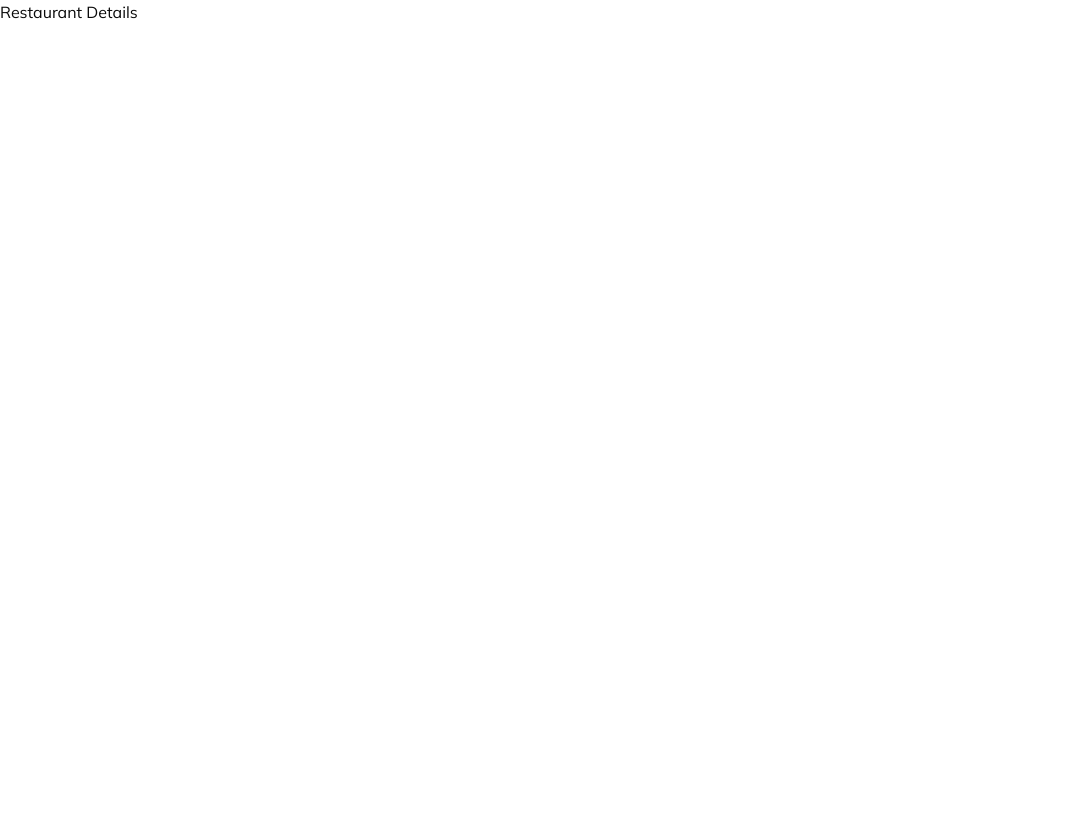
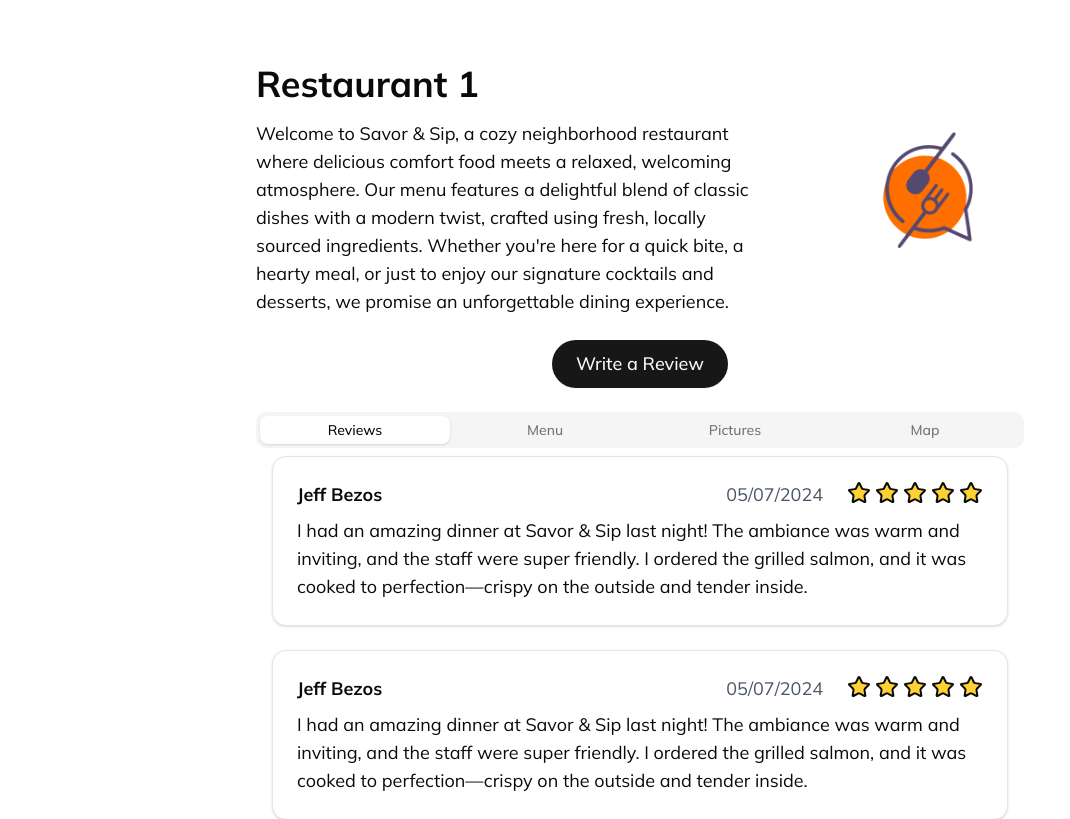
Before and after one commit to ArnoldStrdy/Can-We-Cook, a React (Vite) app: page /restaurant/1 in a window 1280 px wide. Shown: the top 819 px of the page, without its empty margins (0-1070 px from the left). Built offline with nearby package versions, Linux system fonts and the light colour scheme.

Commit message:
Added restaurant reviews tab (in progress)

```diff
--- a/package.json
+++ b/package.json
@@ -12,6 +12,7 @@
   "dependencies": {
     "@google/generative-ai": "^0.24.0",
     "@radix-ui/react-slot": "^1.1.2",
+    "@radix-ui/react-tabs": "^1.1.3",
     "@tailwindcss/vite": "^4.0.12",
     "class-variance-authority": "^0.7.1",
     "clsx": "^2.1.1",
--- /dev/null
+++ b/src/components/ui/card.tsx
@@ -0,0 +1,68 @@
+import * as React from "react"
+
+import { cn } from "@/lib/utils"
+
+function Card({ className, ...props }: React.ComponentProps<"div">) {
+  return (
+    <div
+      data-slot="card"
+      className={cn(
+        "bg-card text-card-foreground flex flex-col gap-6 rounded-xl border py-6 shadow-sm",
+        className
+      )}
+      {...props}
+    />
+  )
+}
+
+function CardHeader({ className, ...props }: React.ComponentProps<"div">) {
+  return (
+    <div
+      data-slot="card-header"
+      className={cn("flex flex-col gap-1.5 px-6", className)}
+      {...props}
+    />
+  )
+}
+
+function CardTitle({ className, ...props }: React.ComponentProps<"div">) {
+  return (
+    <div
+      data-slot="card-title"
+      className={cn("leading-none font-semibold", className)}
+      {...props}
+    />
+  )
+}
+
+function CardDescription({ className, ...props }: React.ComponentProps<"div">) {
+  return (
+    <div
+      data-slot="card-description"
+      className={cn("text-muted-foreground text-sm", className)}
+      {...props}
+    />
+  )
+}
+
+function CardContent({ className, ...props }: React.ComponentProps<"div">) {
+  return (
+    <div
+      data-slot="card-content"
+      className={cn("px-6", className)}
+      {...props}
+    />
+  )
+}
+
+function CardFooter({ className, ...props }: React.ComponentProps<"div">) {
+  return (
+    <div
+      data-slot="card-footer"
+      className={cn("flex items-center px-6", className)}
+      {...props}
+    />
+  )
+}
+
+export { Card, CardHeader, CardFooter, CardTitle, CardDescription, CardContent }
--- /dev/null
+++ b/src/components/ui/ratings.tsx
@@ -0,0 +1,14 @@
+import {Star} from 'lucide-react'
+function Ratings({stars} : {stars: number}) {
+    return (
+        <div className='flex mx-auto gap-x-1'>
+            <Star className={`${stars >= 1 ? "fill-[#FFD233]" : ""}`}/>
+            <Star className={`${stars >= 2 ? "fill-[#FFD233]" : ""}`}/>
+            <Star className={`${stars >= 3 ? "fill-[#FFD233]" : ""}`}/>
+            <Star className={`${stars >= 4 ? "fill-[#FFD233]" : ""}`}/>
+            <Star className={`${stars >= 5 ? "fill-[#FFD233]" : ""}`}/>
+        </div>
+    )
+}
+
+export default Ratings
--- /dev/null
+++ b/src/components/ui/tabs.tsx
@@ -0,0 +1,64 @@
+import * as React from "react"
+import * as TabsPrimitive from "@radix-ui/react-tabs"
+
+import { cn } from "@/lib/utils"
+
+function Tabs({
+  className,
+  ...props
+}: React.ComponentProps<typeof TabsPrimitive.Root>) {
+  return (
+    <TabsPrimitive.Root
+      data-slot="tabs"
+      className={cn("flex flex-col gap-2", className)}
+      {...props}
+    />
+  )
+}
+
+function TabsList({
+  className,
+  ...props
+}: React.ComponentProps<typeof TabsPrimitive.List>) {
+  return (
+    <TabsPrimitive.List
+      data-slot="tabs-list"
+      className={cn(
+        "bg-muted text-muted-foreground inline-flex h-9 w-fit items-center justify-center rounded-lg p-1",
+        className
+      )}
+      {...props}
+    />
+  )
+}
+
+function TabsTrigger({
+  className,
+  ...props
+}: React.ComponentProps<typeof TabsPrimitive.Trigger>) {
+  return (
+    <TabsPrimitive.Trigger
+      data-slot="tabs-trigger"
+      className={cn(
+        "data-[state=active]:bg-background data-[state=active]:text-foreground focus-visible:border-ring focus-visible:ring-ring/50 focus-visible:outline-ring inline-flex flex-1 items-center justify-center gap-1.5 rounded-md px-2 py-1 text-sm font-medium whitespace-nowrap transition-[color,box-shadow] focus-visible:ring-[3px] focus-visible:outline-1 disabled:pointer-events-none disabled:opacity-50 data-[state=active]:shadow-sm [&_svg]:pointer-events-none [&_svg]:shrink-0 [&_svg:not([class*='size-'])]:size-4",
+        className
+      )}
+      {...props}
+    />
+  )
+}
+
+function TabsContent({
+  className,
+  ...props
+}: React.ComponentProps<typeof TabsPrimitive.Content>) {
+  return (
+    <TabsPrimitive.Content
+      data-slot="tabs-content"
+      className={cn("flex-1 outline-none", className)}
+      {...props}
+    />
+  )
+}
+
+export { Tabs, TabsList, TabsTrigger, TabsContent }
--- a/src/pages/RestaurantDetails.tsx
+++ b/src/pages/RestaurantDetails.tsx
@@ -1,7 +1,104 @@
+import { Button } from "@/components/ui/button";
+import { Card, CardContent } from "@/components/ui/card";
+import Ratings from "@/components/ui/ratings";
+import { Tabs, TabsContent, TabsList, TabsTrigger } from "@/components/ui/tabs";
+
+const reviews = [
+  {
+    reviewer: "Jeff Bezos",
+    date: "05/07/2024",
+    rating: 5,
+    review:
+      "I had an amazing dinner at Savor & Sip last night! The ambiance was warm and inviting, and the staff were super friendly. I ordered the grilled salmon, and it was cooked to perfection—crispy on the outside and tender inside.",
+  },
+  {
+    reviewer: "Jeff Bezos",
+    date: "05/07/2024",
+    rating: 5,
+    review:
+      "I had an amazing dinner at Savor & Sip last night! The ambiance was warm and inviting, and the staff were super friendly. I ordered the grilled salmon, and it was cooked to perfection—crispy on the outside and tender inside.",
+  },
+  {
+    reviewer: "Jeff Bezos",
+    date: "05/07/2024",
+    rating: 5,
+    review:
+      "I had an amazing dinner at Savor & Sip last night! The ambiance was warm and inviting, and the staff were super friendly. I ordered the grilled salmon, and it was cooked to perfection—crispy on the outside and tender inside.",
+  },
+  {
+    reviewer: "Jeff Bezos",
+    date: "05/07/2024",
+    rating: 5,
+    review:
+      "I had an amazing dinner at Savor & Sip last night! The ambiance was warm and inviting, and the staff were super friendly. I ordered the grilled salmon, and it was cooked to perfection—crispy on the outside and tender inside.",
+  },
+
+];
+
 function RestaurantDetails() {
   return (
-    <div>
-      <h1>Restaurant Details</h1>
+    <div className="mx-[20%] mt-[5%] space-y-6">
+      <div className="flex">
+        <div className="flex-3/4 text-left space-y-4 pr-[10%]">
+          <h1 className="text-4xl font-bold">Restaurant 1</h1>
+          <span className="text-lg">
+            Welcome to Savor & Sip, a cozy neighborhood restaurant where
+            delicious comfort food meets a relaxed, welcoming atmosphere. Our
+            menu features a delightful blend of classic dishes with a modern
+            twist, crafted using fresh, locally sourced ingredients. Whether
+            you're here for a quick bite, a hearty meal, or just to enjoy our
+            signature cocktails and desserts, we promise an unforgettable dining
+            experience.
+          </span>
+        </div>
+        <div className="flex-1/4 m-auto">
+          <img src="/src\assets\logoIcon.png" className="w-[60%] mx-auto"/>
+        </div>
+      </div>
+      <div className="w-min mx-auto">
+        <Button className="rounded-full ml-auto text-lg p-6">
+          Write a Review
+        </Button>
+      </div>
+      <Tabs defaultValue="reviews" className="w-full">
+        <TabsList className="w-full">
+          <TabsTrigger value="reviews">Reviews</TabsTrigger>
+          <TabsTrigger value="menu">Menu</TabsTrigger>
+          <TabsTrigger value="pictures">Pictures</TabsTrigger>
+          <TabsTrigger value="map">Map</TabsTrigger>
+        </TabsList>
+        <TabsContent value="reviews" className="px-4 space-y-6 mb-4">
+          {reviews.map((review, index) => (
+            <Card key={index}>
+              <CardContent className="text-lg space-y-2">
+                <div className="flex">
+                  <div className="flex-3/5 font-bold">{review.reviewer}</div>
+                  <div className=" flex flex-2/5">
+                    <div className="flex ml-auto space-x-6">
+                      <div className="text-gray-600 text-right">
+                        {review.date}
+                      </div>
+                      <div className="">
+                        <Ratings stars={review.rating} />
+                      </div>
+                    </div>
+                  </div>
+                </div>
+                <div>{review.review}</div>
+              </CardContent>
+            </Card>
+          ))}
+        </TabsContent>
+        <TabsContent value="menu" className="px-4">
+          men
+        </TabsContent>
+        <TabsContent value="pictures" className="px-4">
+          pic
+        </TabsContent>
+        <TabsContent value="map" className="px-4">
+          map
+        </TabsContent>
+      </Tabs>
     </div>
   );
 }
```
Also changed, not shown: 1 other file (tests, documents, lock files or other folders).
